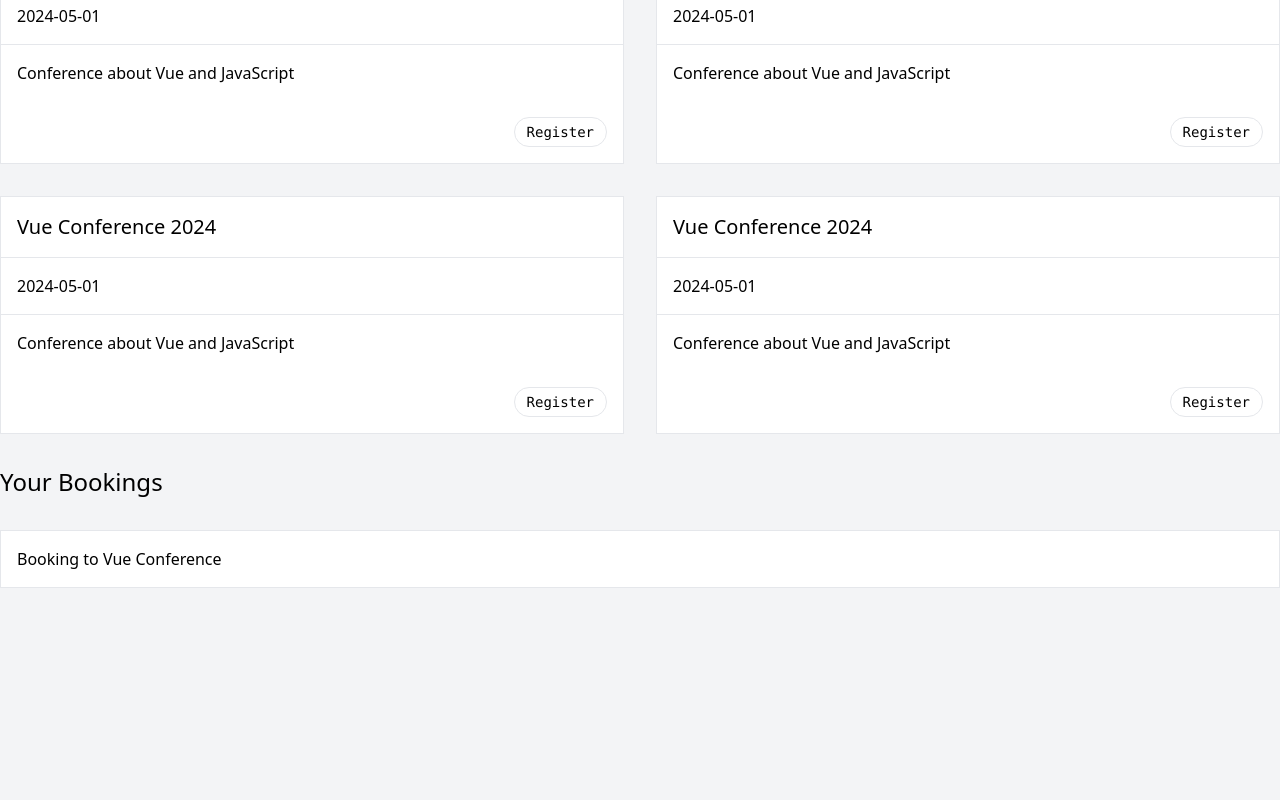
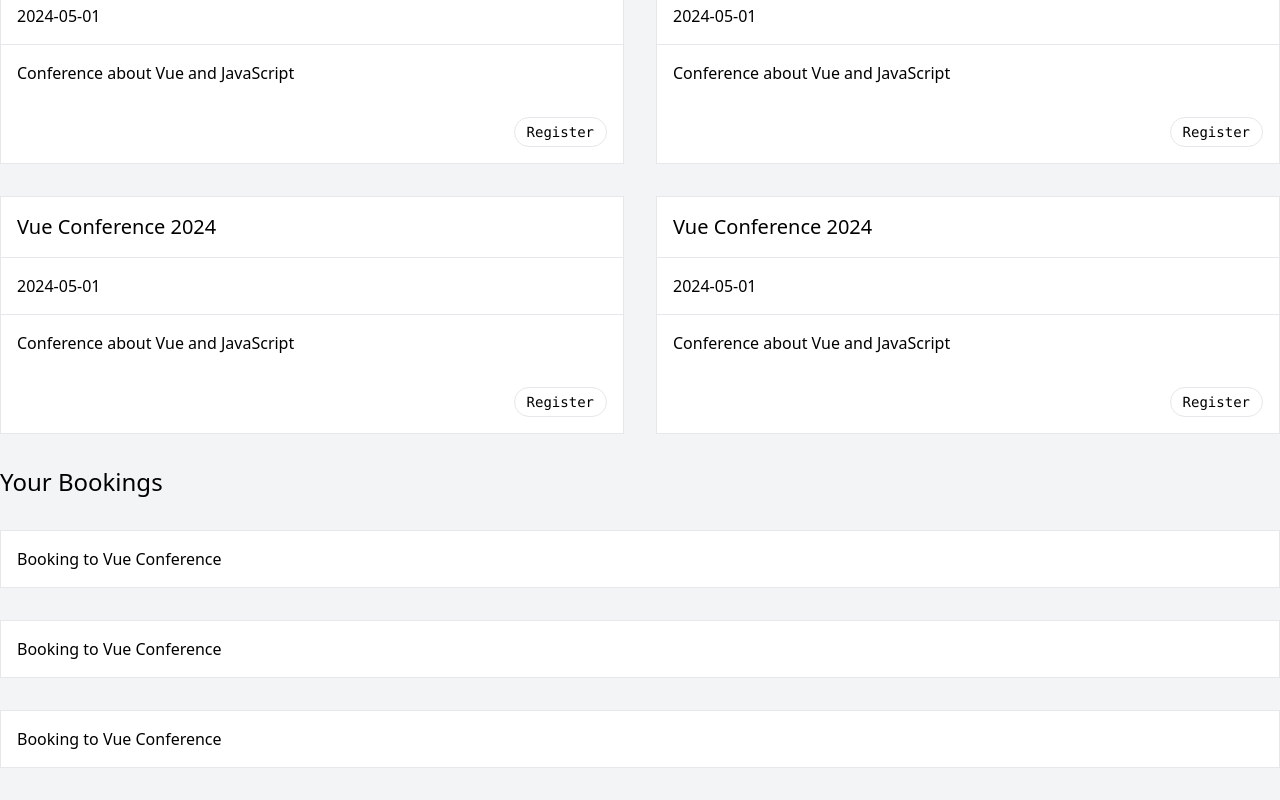
Before and after one commit to richiea1y/event-booking, a Vue app: page / in a window 1280 px wide. Shown: the part 782-1582 px from the top of the page. Before the commit the page ends 1402 px from the top, so only its background shows below. Built offline with nearby package versions, Linux system fonts and the light colour scheme.

Commit message:
feat(exercise4): To create BookingItem component to extract the card into reusable RoundedCard and to render this booking item three times.

```diff
--- a/src/App.vue
+++ b/src/App.vue
@@ -13,7 +13,9 @@
       />
     </section>
     <h2 class="text-2xl font-medium">Your Bookings</h2>
-    <BookingItem />
+    <section class="grid grid-cols-1 gap-8">
+      <BookingItem v-for="i in 3" :key="i" />
+    </section>
   </main>
 </template>
 
```
